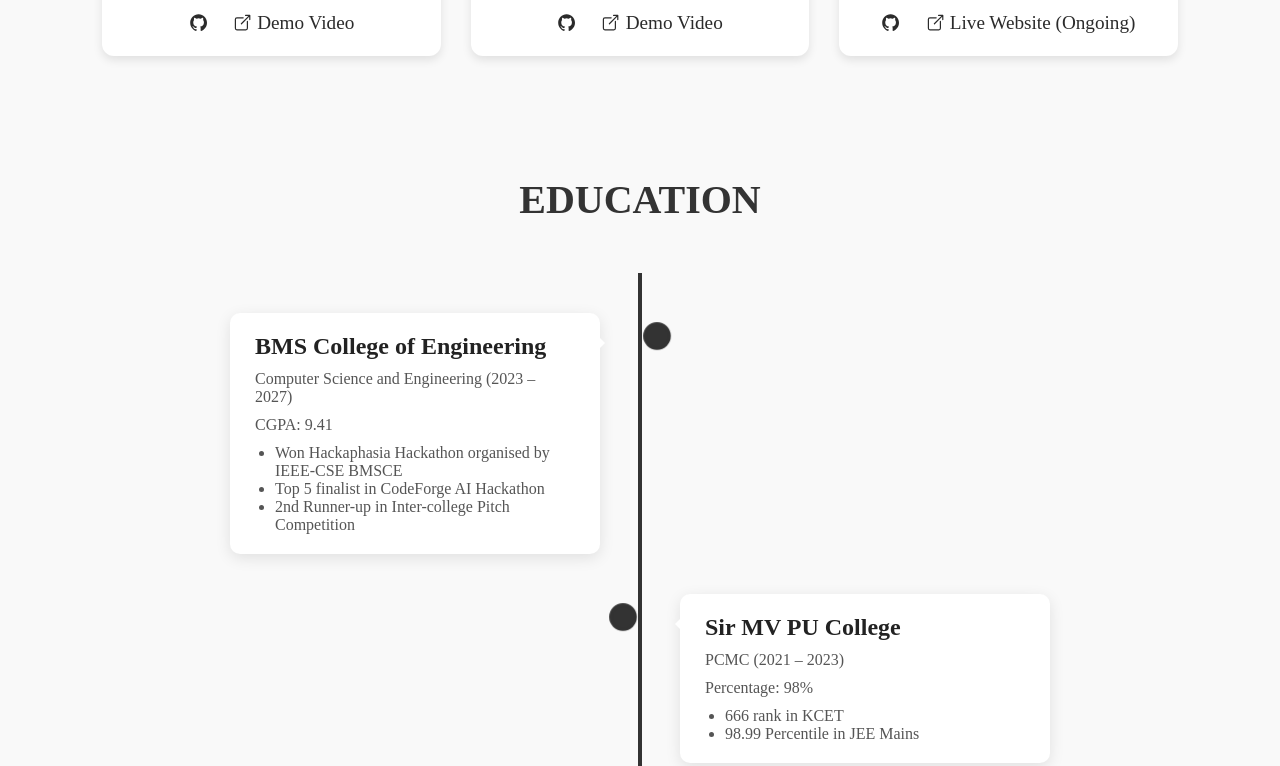
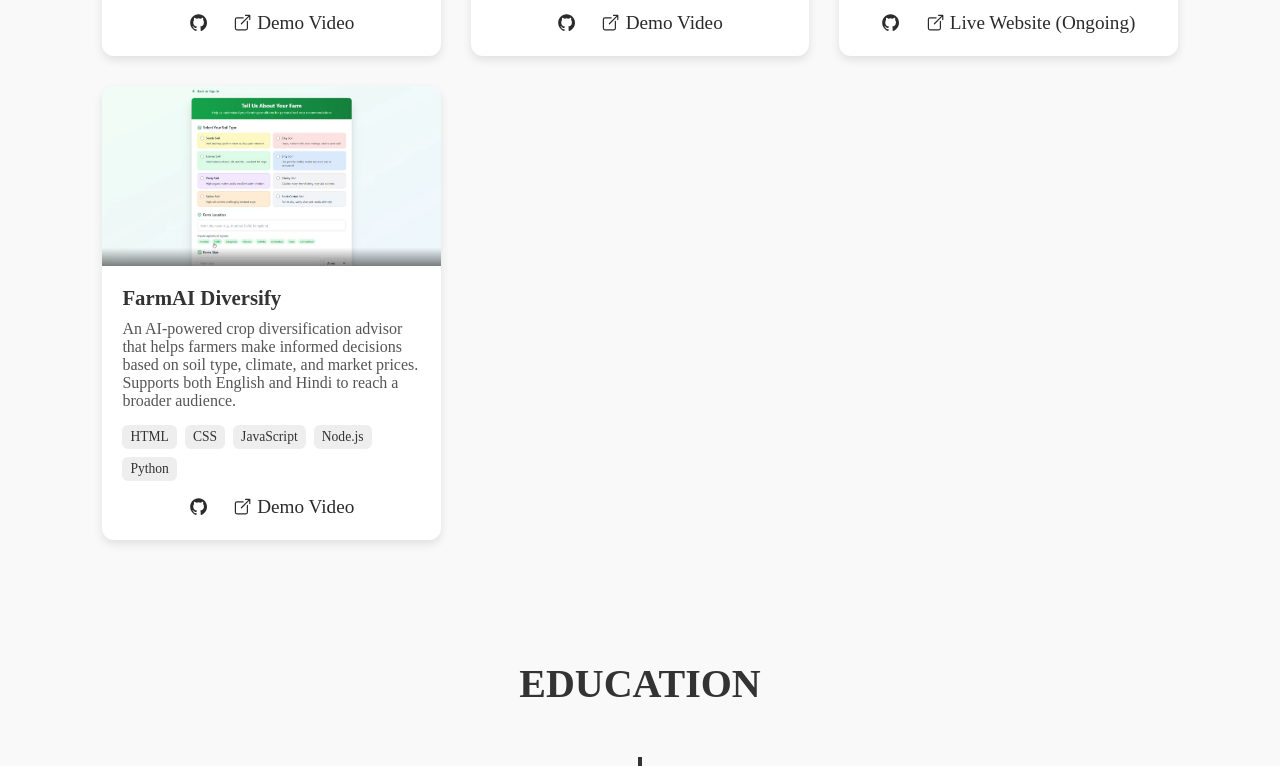
Before and after one commit to Akshays-2005/My-Portfolio, a plain HTML site: page index.html in a window 1280 px wide. Shown: the part 2605-3371 px from the top of the page. Drawn offline with nearby package versions, Linux system fonts and the light colour scheme; a web font is replaced by a local one.

Commit message:
Added FarmAI project and certificate

```diff
--- a/index.html
+++ b/index.html
@@ -249,6 +249,33 @@
                     </a>
                 </div>
             </div>
+            <div class="project-card">
+                <img src="images/farmai.png" alt="FarmAI">
+                <div class="project-content">
+                    <h3>FarmAI Diversify</h3>
+                    <p>
+                        An AI-powered crop diversification advisor that helps farmers make informed decisions based on
+                        soil type, climate, and market prices.
+                        Supports both English and Hindi to reach a broader audience.
+                    </p>
+                    <div class="tech-stack">
+                        <span>HTML</span>
+                        <span>CSS</span>
+                        <span>JavaScript</span>
+                        <span>Node.js</span>
+                        <span>Python</span>
+                    </div>
+                </div>
+                <div class="project-links">
+                    <a href="https://github.com/Akshays-2005/The-API-Avengers" target="_blank">
+                        <ion-icon name="logo-github"></ion-icon>
+                    </a>
+                    <a href="https://drive.google.com/file/d/1hDVCdpgQGv7_CIusTN8kHLwOAL9gM3WH/view?usp=sharing" target="_blank">
+                        <ion-icon name="open-outline"></ion-icon>
+                        <span>Demo Video</span>
+                    </a>
+                </div>
+            </div>
         </div>
     </section>
 
@@ -347,6 +374,19 @@
                     </a>
                 </div>
             </div>
+            <div class="certificate-card">
+                <img src="images/hackaphasia .png" alt="Certificate 3">
+                <h3>Hackaphasia Hackathon</h3>
+                <p>Issued by BMS College </p>
+                <p>2025</p>
+                <div class="project-links">
+                    <a href="https://drive.google.com/file/d/1Yi7lHbnSrC1PZoHvTNmt1iW_dMDuOqXH/view?usp=drive_link"
+                        target="_blank">
+                        <ion-icon name="open-outline"></ion-icon>
+                        <span>Certificate Link</span>
+                    </a>
+                </div>
+            </div>
 
         </div>
     </section>
```
Also changed, not shown: images/farmai.png (added), images/hackaphasia .png (added).
